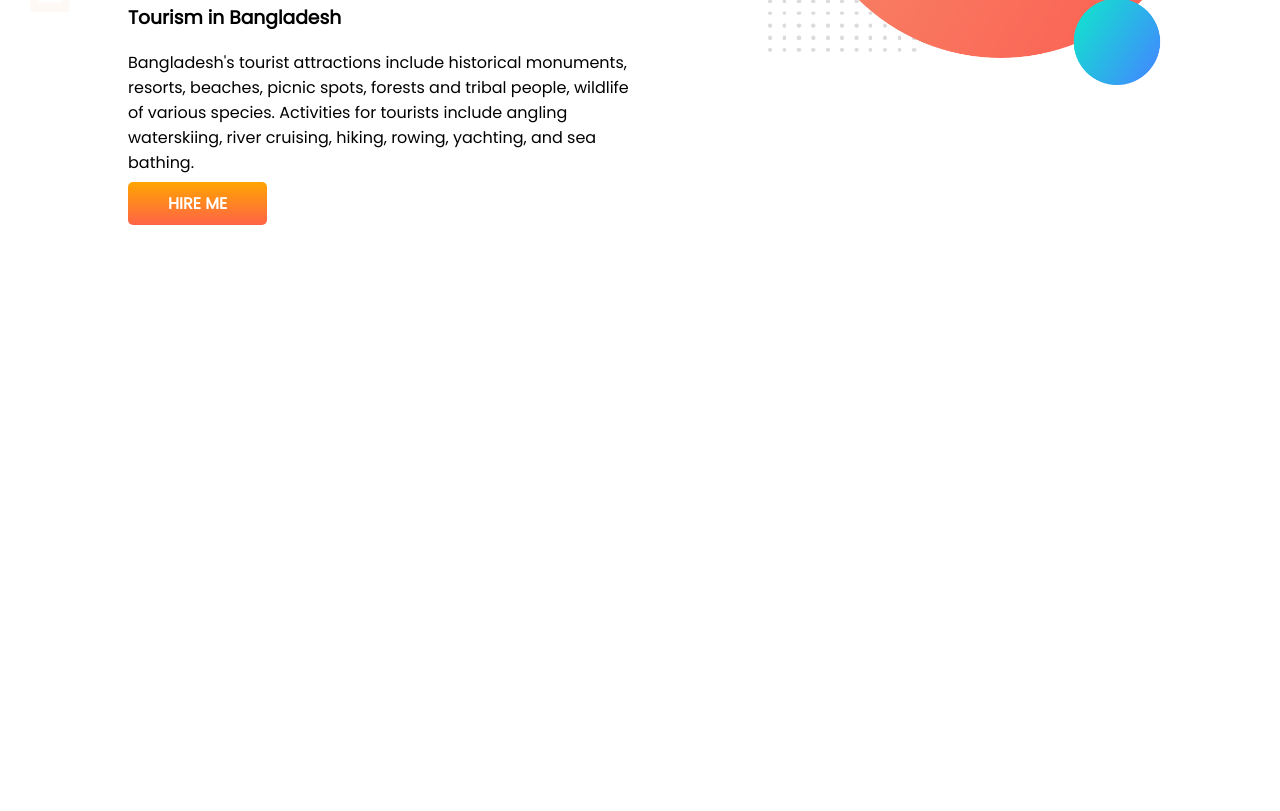
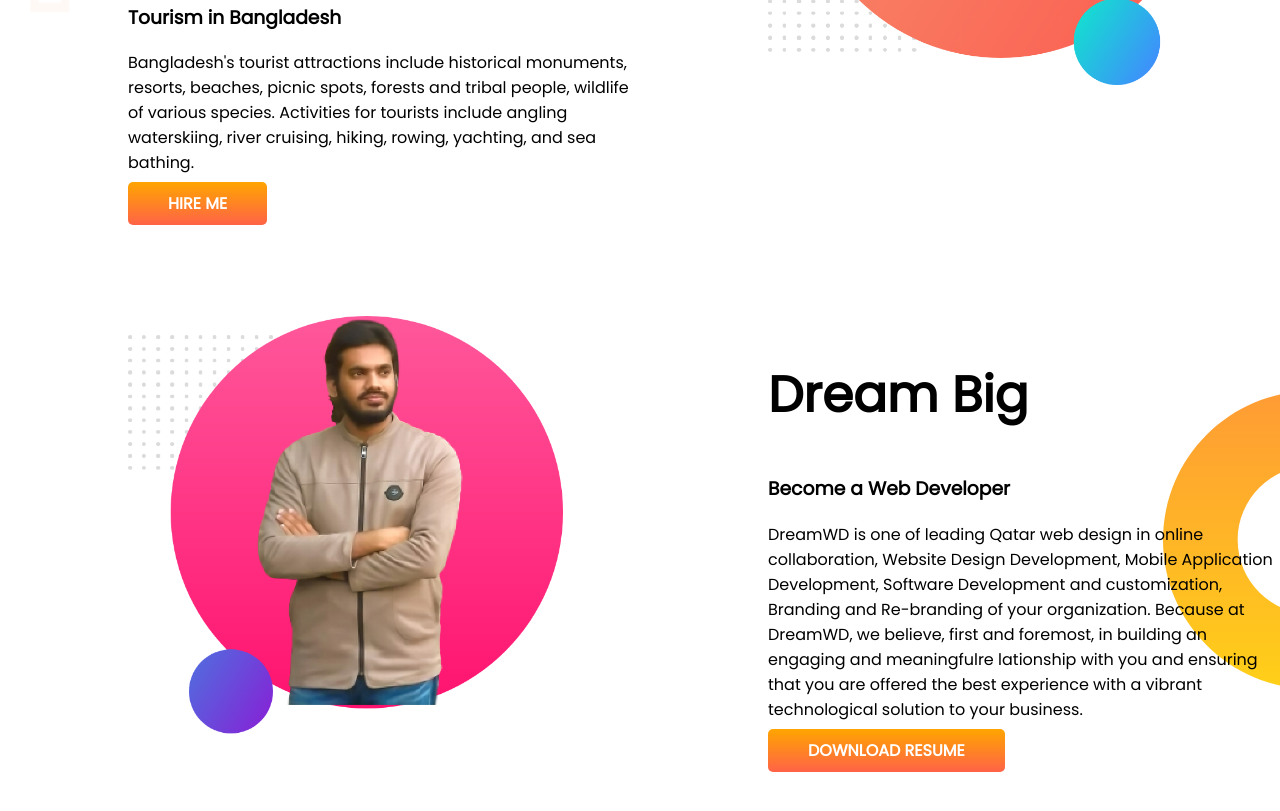
Before and after one commit to mehedihasan40/developer-portfolio, a plain HTML site: page index.html in a window 1280 px wide. Shown: the part 347-1158 px from the top of the page. Before the commit the page ends 800 px from the top, so only its background shows below. Drawn offline with Linux system fonts and the light colour scheme.

Commit message:
dream big

```diff
--- a/index.html
+++ b/index.html
@@ -29,6 +29,23 @@
             <img src="images/mehedi.png" alt="">
         </div>
     </section>
+    <section class="dream-big">
+        <div class="half-width">
+            <img src="images/sajeeb.png" alt="">
+        </div>
+        <div class="half-width">
+            <h1>Dream Big</h1>
+            <h3>Become a Web Developer</h3>
+            <p>DreamWD is one of leading Qatar web design in online collaboration, Website Design Development, Mobile
+                Application Development, Software Development and customization, Branding and Re-branding of your
+                organization.
+
+                Because at DreamWD, we believe, first and foremost, in building an engaging and meaningfulre lationship
+                with you and ensuring that you are offered the best experience with a vibrant technological solution to
+                your business.</p>
+            <a class="link-open" href="">DOWNLOAD RESUME</a>
+        </div>
+    </section>
 </body>
 
 </html>
--- a/style.css
+++ b/style.css
@@ -15,6 +15,7 @@ h1 {
 
 section {
     display: flex;
+    margin-bottom: 100px;
 }
 
 .half-width {
@@ -39,3 +40,9 @@ section {
     background-image: url(images/top-banner.png);
     background-repeat: no-repeat;
 }
+
+.dream-big {
+    background-image: url(images/dream-bg.png);
+    background-repeat: no-repeat;
+    background-position: right;
+}
```
Also changed, not shown: images/sajeeb.png (added), showOff/sajeeb-removebg-preview.png (added).
